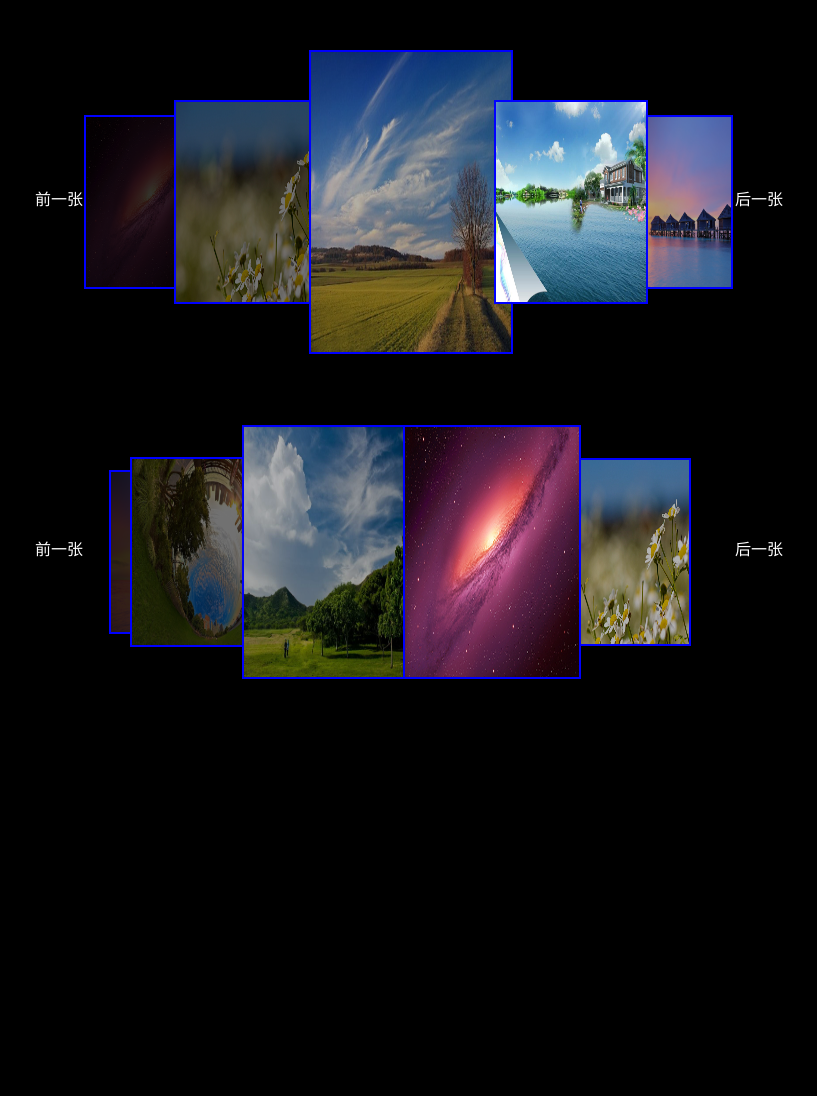
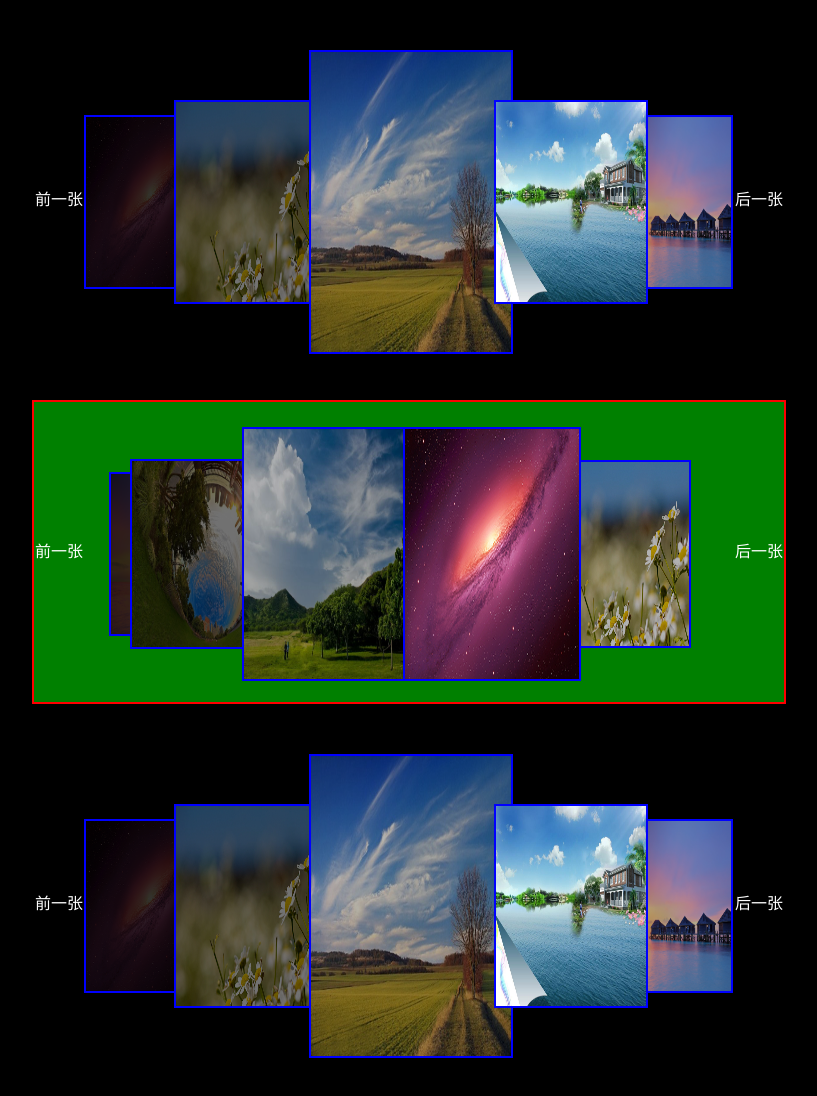
Before and after one commit to baimaoccc/autoShuffling, a plain HTML site: page index.html in a window 1280 px wide. Shown: the whole page, without its empty margins (231-1048 px from the left). Before the commit the page ends 800 px from the top, so only its background shows below. Drawn offline with Linux system fonts and the light colour scheme.

Commit message:
支持链式调用的轮播图插件(完整版)

```diff
--- a/index.html
+++ b/index.html
@@ -37,6 +37,26 @@
 
 		</div>
 
+
+
+		<div class="slide zy-slide">
+			<section class="zy-prev">前一张</section>
+			<section class="zy-next">后一张</section>
+			<!--ul>(li>img[src="images/$@.jpg" alt="轮播图片加载中"])*7-->
+			<ul>
+				<li><img src="images/1.jpg" alt="轮播图片加载中" /></li>
+				<li><img src="images/2.jpg" alt="轮播图片加载中" /></li>
+				<li><img src="images/3.jpg" alt="轮播图片加载中" /></li>
+				<li><img src="images/4.jpg" alt="轮播图片加载中" /></li>
+				<li><img src="images/5.jpg" alt="轮播图片加载中" /></li>
+				<li><img src="images/6.jpg" alt="轮播图片加载中" /></li>
+				<li><img src="images/7.jpg" alt="轮播图片加载中" /></li>
+			</ul>
+		</div>
+
+
+
+
 	</body>
 </html>
 <script src="libs/jquery.js" type="text/javascript" charset="utf-8"></script>
--- a/index.js
+++ b/index.js
@@ -4,4 +4,7 @@ jQuery.noConflict();
 // $('#a')
 
 jQuery('.slide').zySlide({speed:1000});
-jQuery('#slide').zySlide({delay:2000,speed:2000});
+jQuery('#slide').zySlide({delay:2000,speed:2000}).css({
+	'border': '2px solid red',
+	'backgroundColor': 'green'
+});
--- a/js/jquery.zyslide.js
+++ b/js/jquery.zyslide.js
@@ -133,6 +133,9 @@
 			// 遍历出所有的 轮播图根标签
 			slide(ele,options);
 		})
+		// 返回 元素
+		// 设置支持链式调用
+		return this;
 	}
 
 })(jQuery)
```
